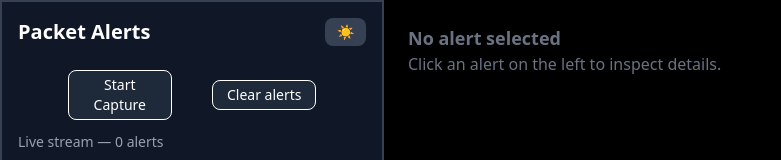
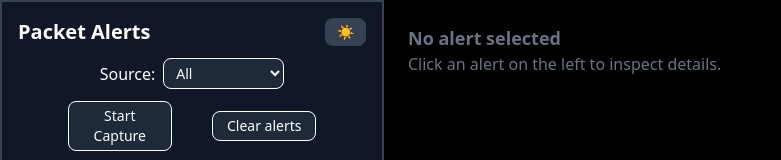
Before and after one commit to Aditya-Sh77/Packet-Capture, a React (Vite) app in the folder packet-ui/: page / in a window 1280 px wide. Shown: the top 160 px of the page, without its empty margins (0-781 px from the left). Built offline with nearby package versions, Linux system fonts and the light colour scheme; no server answers.

Commit message:
Added source button

```diff
--- a/packet-ui/src/App.tsx
+++ b/packet-ui/src/App.tsx
@@ -86,7 +86,19 @@ export default function App() {
             {darkMode ? "☀️" : "🌙"}
           </button>
         </div>
-
+        <section className="flex justify-center items-center">
+          Source: <select
+            className="ml-2 px-2 py-1 rounded-lg border-1 text-sm bg-gray-200 hover:bg-gray-300 dark:bg-gray-800 dark:hover:bg-gray-700"
+            onChange={(e) => {
+              const source = e.target.value;
+              socketRef.current?.send(JSON.stringify({ type: "source", source }));
+            }}
+          >
+            <option value="all">All</option>
+            <option value="live">Live Capture</option>
+            <option value="suricata">Suricata</option>
+          </select>
+        </section>
         <section className="flex justify-center items-center">
           <button
             className="px-3 py-1 rounded-lg border-1 text-sm mt-3 mb-3 mr-10 w-[30%] bg-gray-200 hover:bg-gray-300 hover:cursor-pointer dark:bg-gray-800 dark:hover:bg-gray-700"
```
